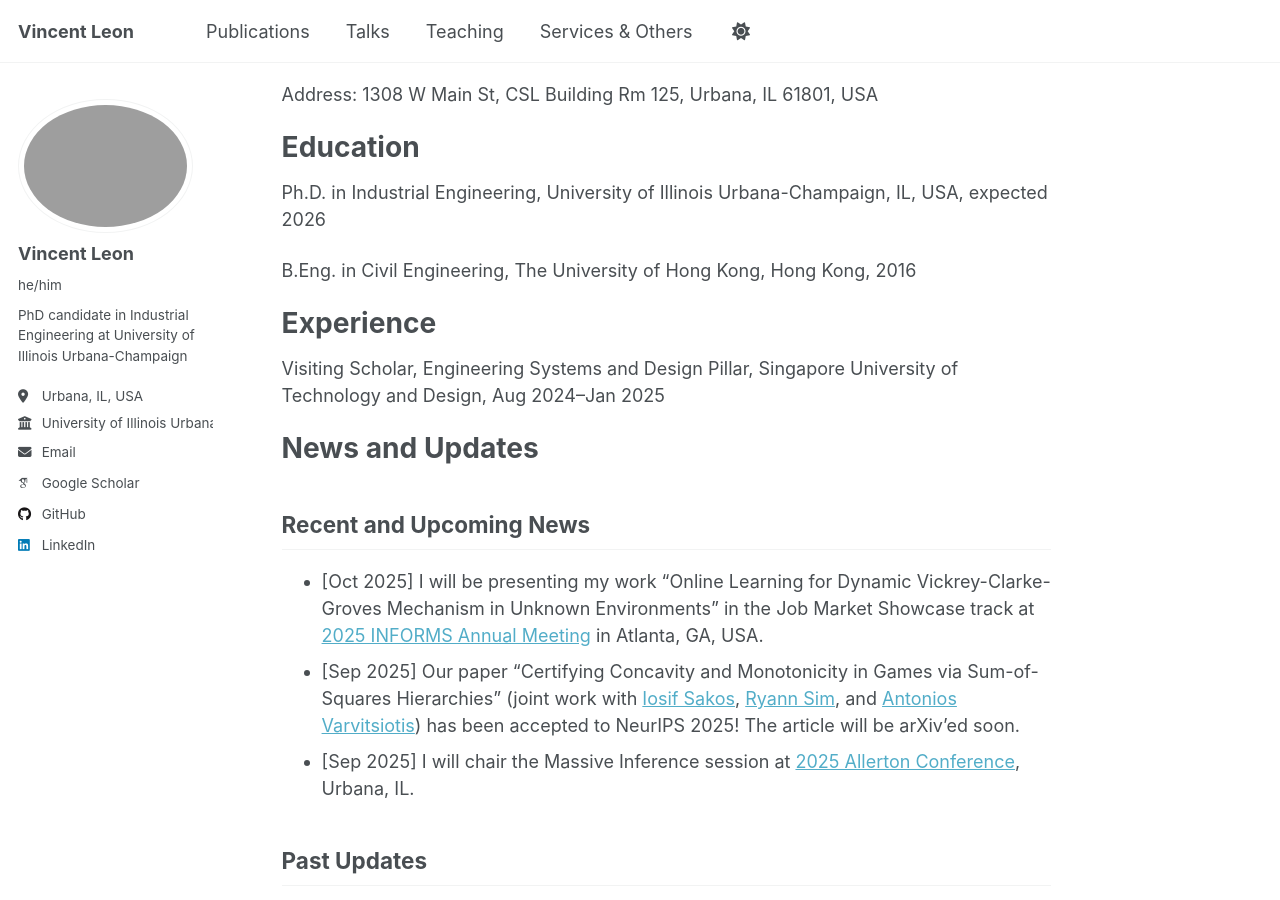
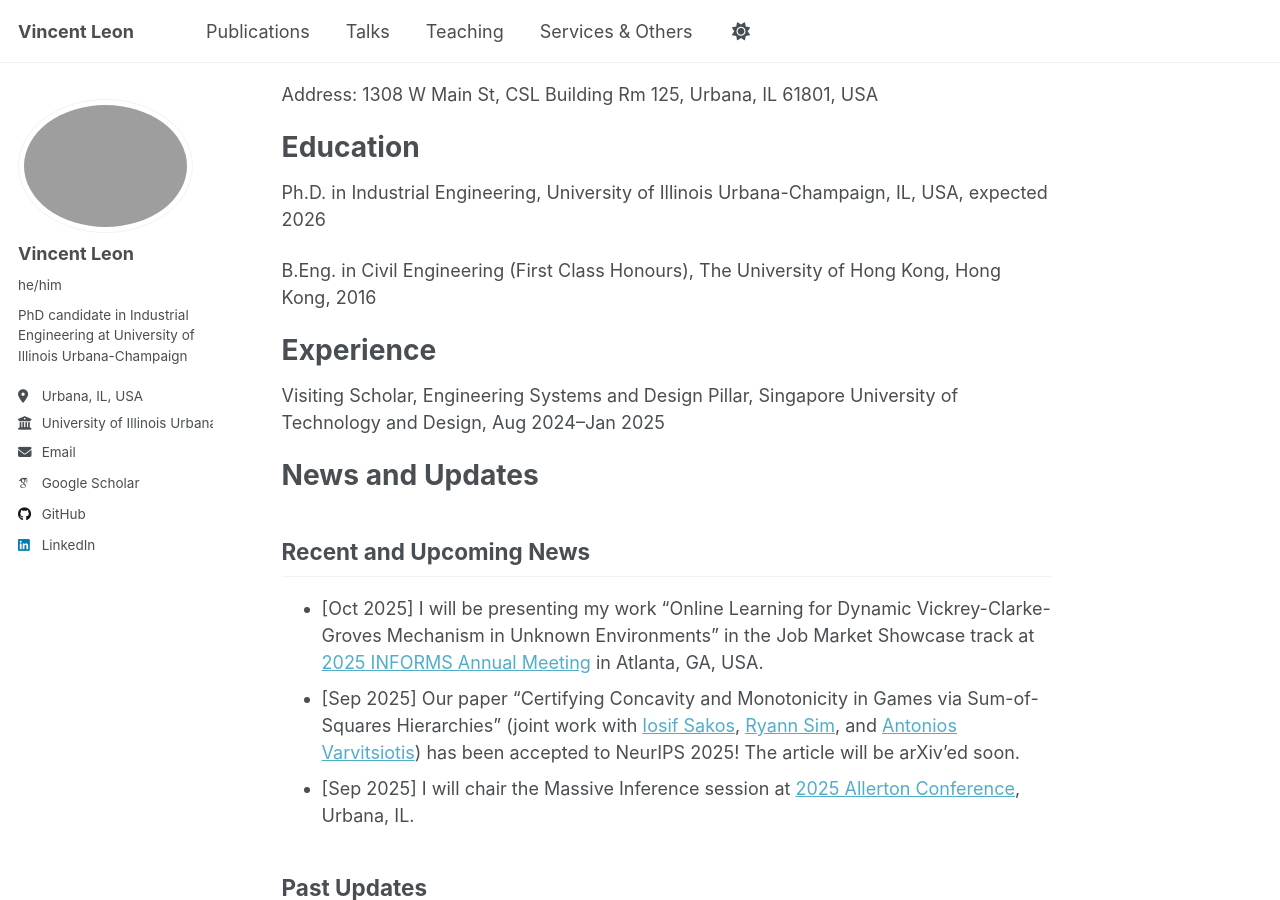
Before and after one commit to vin-leon/vin-leon.github.io, a Jekyll site: the page built from _pages/about.md, in a window 1280 px wide and 900 px high, scrolled down 602 px. Built offline with Jekyll 4.4.1, drawn with Linux system fonts in a browser that asks for light colours; some web fonts are replaced; a script that is not in the unit is left out.

Commit message:
Update about.md

```diff
--- a/_pages/about.md
+++ b/_pages/about.md
@@ -23,7 +23,7 @@ Address: 1308 W Main St, CSL Building Rm 125, Urbana, IL 61801, USA
 
 Ph.D. in Industrial Engineering, University of Illinois Urbana-Champaign, IL, USA, expected 2026
 
-B.Eng. in Civil Engineering, The University of Hong Kong, Hong Kong, 2016
+B.Eng. in Civil Engineering (First Class Honours), The University of Hong Kong, Hong Kong, 2016
 
 # Experience
 
```
